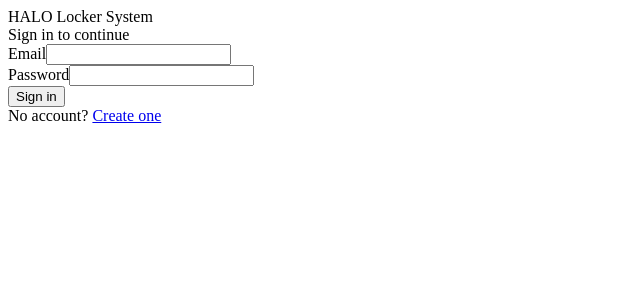
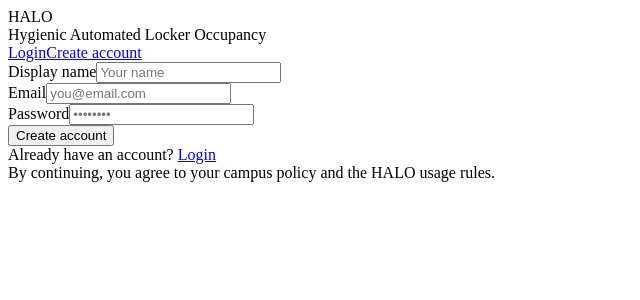
Before and after one commit to perezjohnuc-pixel/HALO-Thesis, a React (Vite) app in the folder web/: page /auth/register in a window 1280 px wide. Before the commit this address led to /login. Shown: the top 300 px of the page, without its empty margins (0-640 px from the left). Built offline with nearby package versions, Linux system fonts and the light colour scheme; no server answers; the HTML template or start-up script is replaced by a standard one.

Commit message:
Improve auth UX flow and booking QR actions

```diff
--- a/web/src/App.tsx
+++ b/web/src/App.tsx
@@ -3,6 +3,7 @@
 import { AuthProvider, useAuth } from "./lib/auth";
 import LoginPage from "./pages/auth/LoginPage";
 import RegisterPage from "./pages/auth/RegisterPage";
+import AuthPage from "./pages/auth/AuthPage";
 import Layout from "./components/Layout";
 import UserHome from "./pages/user/UserHome";
 import LockersPage from "./pages/user/LockersPage";
@@ -17,7 +18,7 @@
 function RequireAuth({ children }: { children: React.ReactNode }) {
   const { user, loading } = useAuth();
   if (loading) return <div className="p-6">Loading...</div>;
-  if (!user) return <Navigate to="/login" replace />;
+  if (!user) return <Navigate to="/auth/login" replace />;
   return <>{children}</>;
 }
 
@@ -31,7 +32,7 @@
 function Landing() {
   const { userDoc, loading } = useAuth();
   if (loading) return <div className="p-6">Loading...</div>;
-  if (!userDoc) return <Navigate to="/login" replace />;
+  if (!userDoc) return <Navigate to="/auth/login" replace />;
   return <Navigate to={userDoc.role === "admin" ? "/admin" : "/app"} replace />;
 }
 
@@ -40,8 +41,13 @@
     <AuthProvider>
       <Routes>
         <Route path="/" element={<Landing />} />
-        <Route path="/login" element={<LoginPage />} />
-        <Route path="/register" element={<RegisterPage />} />
+        <Route path="/login" element={<Navigate to="/auth/login" replace />} />
+        <Route path="/register" element={<Navigate to="/auth/register" replace />} />
+        <Route path="/auth" element={<AuthPage />}>
+          <Route path="login" element={<LoginPage />} />
+          <Route path="register" element={<RegisterPage />} />
+          <Route index element={<Navigate to="/auth/login" replace />} />
+        </Route>
 
         <Route
           path="/app"
--- a/web/src/pages/auth/LoginPage.tsx
+++ b/web/src/pages/auth/LoginPage.tsx
@@ -1,6 +1,6 @@
 import React, { useState } from "react";
 import { Link, useNavigate } from "react-router-dom";
-import { Button, Card, CardBody, CardHeader, Input, Label } from "../../components/ui";
+import { Button, Input, Label } from "../../components/ui";
 import { useAuth } from "../../lib/auth";
 
 export default function LoginPage() {
@@ -26,13 +26,6 @@
   }
 
   return (
-    <div className="min-h-screen grid place-items-center p-6">
-      <Card className="w-full max-w-md">
-        <CardHeader>
-          <div className="text-lg font-bold">HALO Locker System</div>
-          <div className="text-sm text-slate-400">Sign in to continue</div>
-        </CardHeader>
-        <CardBody>
     <form onSubmit={onSubmit} className="space-y-4">
       <div>
         <Label>Email</Label>
@@ -45,11 +38,8 @@
       {error && <div className="text-sm text-red-300">{error}</div>}
       <Button disabled={busy} className="w-full">Sign in</Button>
       <div className="text-sm text-slate-400">
-              No account? <Link className="text-slate-100 underline" to="/register">Create one</Link>
+        No account? <Link className="text-slate-100 underline" to="/auth/register">Create one</Link>
       </div>
     </form>
-        </CardBody>
-      </Card>
-    </div>
   );
 }
--- a/web/src/pages/auth/RegisterPage.tsx
+++ b/web/src/pages/auth/RegisterPage.tsx
@@ -1,6 +1,6 @@
 import React, { useState } from "react";
 import { Link, useNavigate } from "react-router-dom";
-import { Button, Card, CardBody, CardHeader, Input, Label } from "../../components/ui";
+import { Button, Input, Label } from "../../components/ui";
 import { useAuth } from "../../lib/auth";
 
 export default function RegisterPage() {
@@ -12,14 +12,22 @@
   const [busy, setBusy] = useState(false);
   const nav = useNavigate();
 
+  async function onSubmit(e: React.FormEvent) {
+    e.preventDefault();
+    setErr(null);
+    setBusy(true);
+    try {
+      await register(email.trim(), password, displayName.trim() || undefined);
+      nav("/");
+    } catch (error: any) {
+      setErr(error?.message ?? String(error));
+    } finally {
+      setBusy(false);
+    }
+  }
+
   return (
-    <div className="min-h-screen flex items-center justify-center p-4">
-      <Card className="w-full max-w-md">
-        <CardHeader>
-          <div className="text-lg font-bold">Create your account</div>
-          <div className="text-sm text-slate-400">Customer-ready sign up</div>
-        </CardHeader>
-        <CardBody className="space-y-3">
+    <form onSubmit={onSubmit} className="space-y-3">
       {err && <div className="text-sm text-red-300">{err}</div>}
 
       <div className="space-y-1">
@@ -40,27 +48,13 @@
       <Button
         className="w-full"
         disabled={busy}
-            onClick={async () => {
-              setErr(null);
-              setBusy(true);
-              try {
-                await register(email.trim(), password, displayName.trim() || undefined);
-                nav("/");
-              } catch (e: any) {
-                setErr(e?.message ?? String(e));
-              } finally {
-                setBusy(false);
-              }
-            }}
       >
         {busy ? "Creating…" : "Create account"}
       </Button>
 
       <div className="text-sm text-slate-400">
-            Already have an account? <Link className="text-slate-200 underline" to="/login">Login</Link>
+        Already have an account? <Link className="text-slate-200 underline" to="/auth/login">Login</Link>
       </div>
-        </CardBody>
-      </Card>
-    </div>
+    </form>
   );
 }
--- a/web/src/pages/user/MyBookingPage.tsx
+++ b/web/src/pages/user/MyBookingPage.tsx
@@ -36,6 +36,7 @@
   const navigate = useNavigate();
   const [locker, setLocker] = useState<Locker | null>(null);
   const [err, setErr] = useState<string | null>(null);
+  const [copyState, setCopyState] = useState<"idle" | "copied" | "failed">("idle");
 
   useEffect(() => {
     if (!uid) return;
@@ -106,6 +107,18 @@
       await updateDoc(ref, { status: "cancelled" } as any);
     } catch (e: any) {
       setErr(e.message ?? String(e));
+    }
+  }
+
+  async function copyQrPayload() {
+    if (!displayQrPayload) return;
+    try {
+      await navigator.clipboard.writeText(displayQrPayload);
+      setCopyState("copied");
+    } catch {
+      setCopyState("failed");
+    } finally {
+      setTimeout(() => setCopyState("idle"), 1500);
     }
   }
 
@@ -200,6 +213,11 @@
                   )}
                 </div>
                 <div className="mt-2 text-xs text-slate-500 break-all">{displayQrPayload}</div>
+                <div className="mt-3">
+                  <Button variant="secondary" size="sm" onClick={copyQrPayload}>
+                    {copyState === "copied" ? "QR payload copied" : copyState === "failed" ? "Copy failed" : "Copy QR payload"}
+                  </Button>
+                </div>
               </div>
             </div>
           )}
```
Lines whose indentation alone changed are shown as unchanged.
